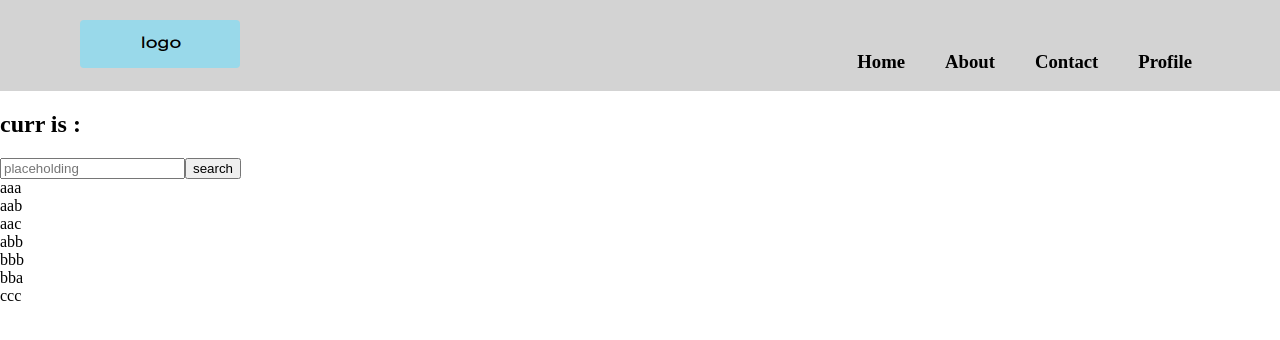
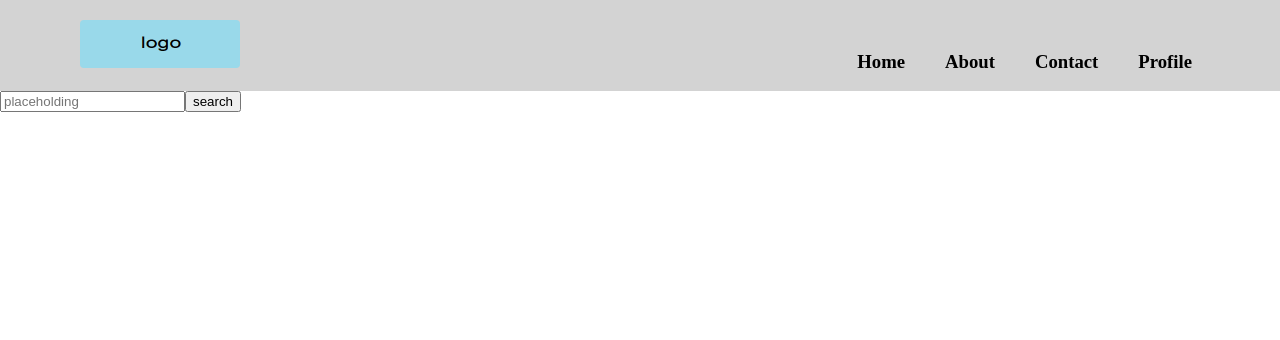
Before and after one commit to cozytl/industryproject, a React (Create React App) app: page / in a window 1280 px wide. Shown: the top 340 px of the page. Built offline with nearby package versions, Linux system fonts and the light colour scheme.

Commit message:
search feature dropdown
dropdown working as intended, no long displays all options

```diff
--- a/src/components/Search/Search.jsx
+++ b/src/components/Search/Search.jsx
@@ -14,10 +14,10 @@ export default function Search() {
     };
 
     let data = ["aaa", "aab", "aac", "abb", "bbb", "bba", "ccc"];
+
     return (
         <>
             <div>
-                <h2>curr is : {value}</h2>
                 <input
                     type="text"
                     onChange={handleInput}
@@ -27,7 +27,9 @@ export default function Search() {
                 <button onClick={() => onSearch(value)}>search</button>
 
                 <div>
-                    {data.filter((item) => {
+                    {value !== "" &&
+                        data
+                            .filter((item) => {
                                 const searchTerm = value.toLowerCase();
                                 const arrItem = item.toLowerCase();
 
@@ -36,8 +38,8 @@ export default function Search() {
                                     arrItem.startsWith(searchTerm) &&
                                     arrItem !== searchTerm
                                 );
-                    })}
-                    {data.map((item) => (
+                            })
+                            .map((item) => (
                                 <div onClick={() => onSearch(item)} key={item}>
                                     {item}
                                 </div>
```
Lines whose indentation alone changed are shown as unchanged.
